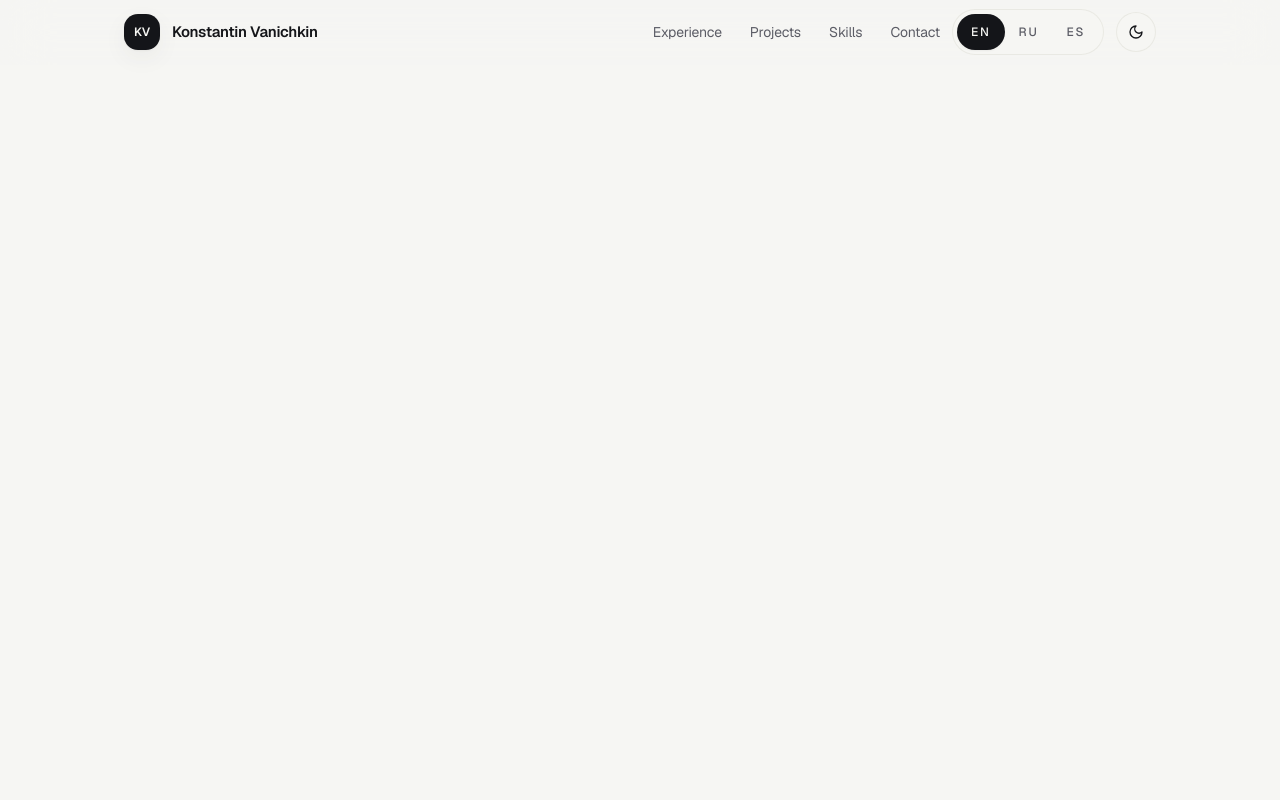
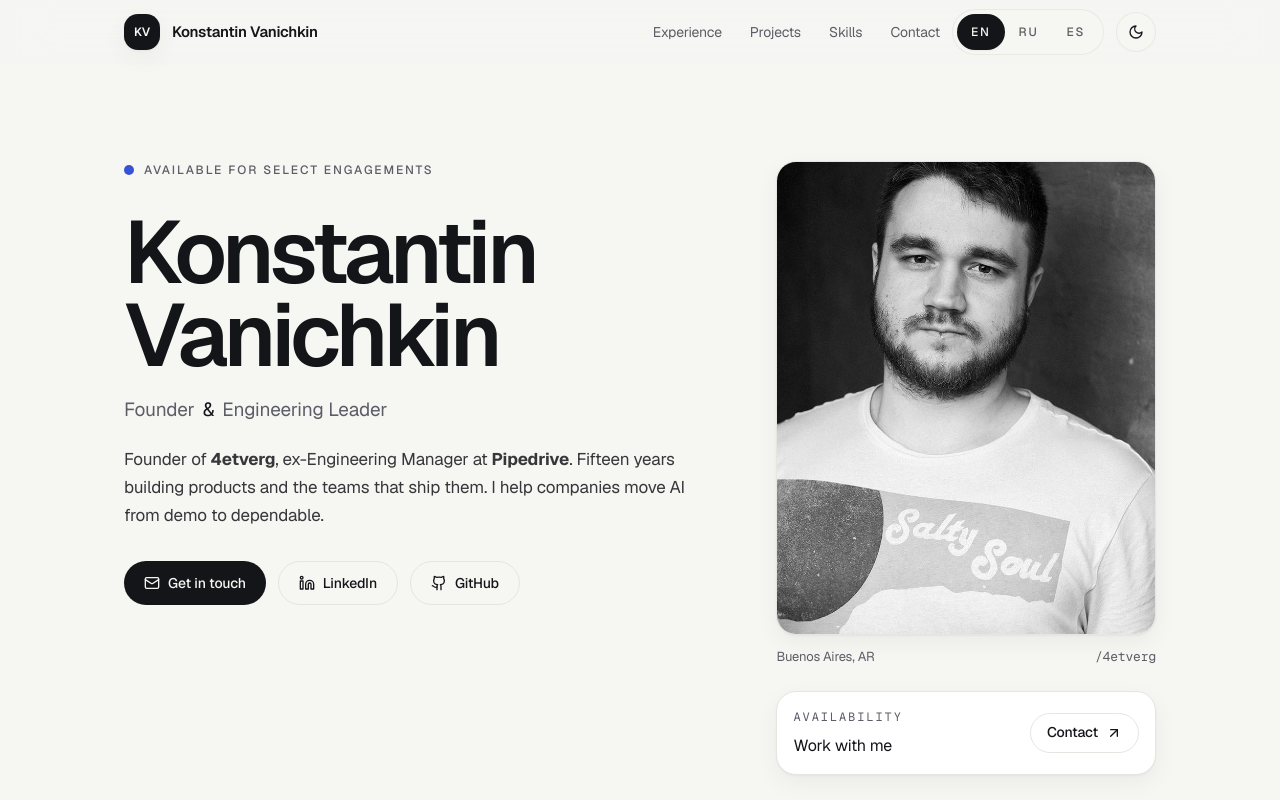
Before and after one commit to Vangor/portfolio, a React (Vite) app: page / in a window 1280 px wide. Before the commit this address led to /en. Shown: the top 800 px of the page. Built offline with nearby package versions, Linux system fonts and the light colour scheme; no server answers.

Commit message:
Portfolio: render root in detected locale without first-load redirect

```diff
--- a/src/App.tsx
+++ b/src/App.tsx
@@ -1,7 +1,7 @@
-import { Navigate, Route, Routes } from 'react-router-dom';
 import { useEffect } from 'react';
 import { useParams } from 'react-router-dom';
-import i18n, { locales, type Locale } from '@/i18n/client';
+import { Route, Routes } from 'react-router-dom';
+import i18n, { getInitialLocale, locales, type Locale } from '@/i18n/client';
 import Layout from '@/components/Layout/Layout';
 import { Hero } from '@/components/Hero/Hero';
 import { Experience } from '@/components/Experience/Experience';
@@ -9,17 +9,19 @@ import { Projects } from '@/components/Projects/Projects';
 import { Skills } from '@/components/Skills/Skills';
 import { Consultation } from '@/components/Consultation/Consultation';
 
-function LocaleLanding() {
+function LocaleLanding({ defaultLocale }: { defaultLocale?: Locale }) {
   const { locale } = useParams();
 
   useEffect(() => {
-    const nextLocale = locales.includes(locale as Locale) ? (locale as Locale) : 'en';
+    const nextLocale = locales.includes(locale as Locale)
+      ? (locale as Locale)
+      : (defaultLocale ?? 'en');
     if (i18n.language !== nextLocale) {
       void i18n.changeLanguage(nextLocale);
     }
     document.documentElement.lang = nextLocale;
     window.localStorage.setItem('locale', nextLocale);
-  }, [locale]);
+  }, [defaultLocale, locale]);
 
   return (
     <>
@@ -36,7 +38,7 @@ export default function App() {
   return (
     <Layout>
       <Routes>
-        <Route path="/" element={<Navigate to="/en" replace />} />
+        <Route path="/" element={<LocaleLanding defaultLocale={getInitialLocale()} />} />
         <Route path="/:locale" element={<LocaleLanding />} />
       </Routes>
     </Layout>
--- a/src/i18n/client.ts
+++ b/src/i18n/client.ts
@@ -8,7 +8,7 @@ import ru from '@/messages/ru.json';
 export const locales = ['en', 'ru', 'es'] as const;
 export type Locale = (typeof locales)[number];
 
-function getInitialLocale(): Locale {
+export function getInitialLocale(): Locale {
   const saved = window.localStorage.getItem('locale');
   if (saved && locales.includes(saved as Locale)) return saved as Locale;
 
```
